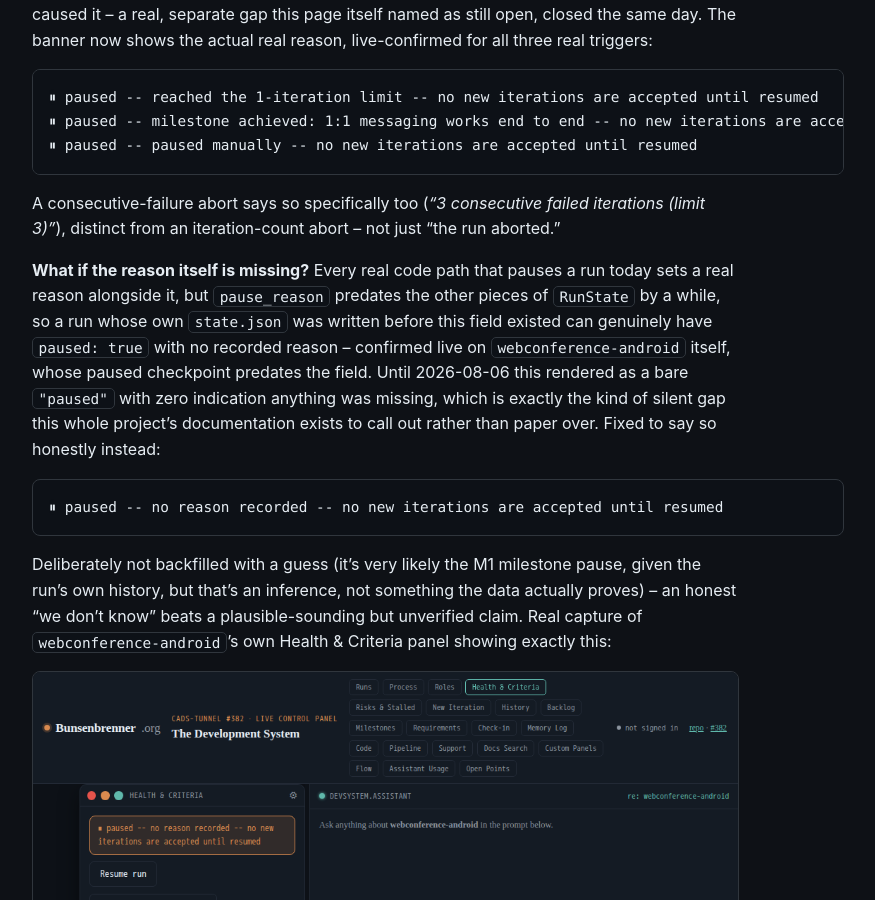
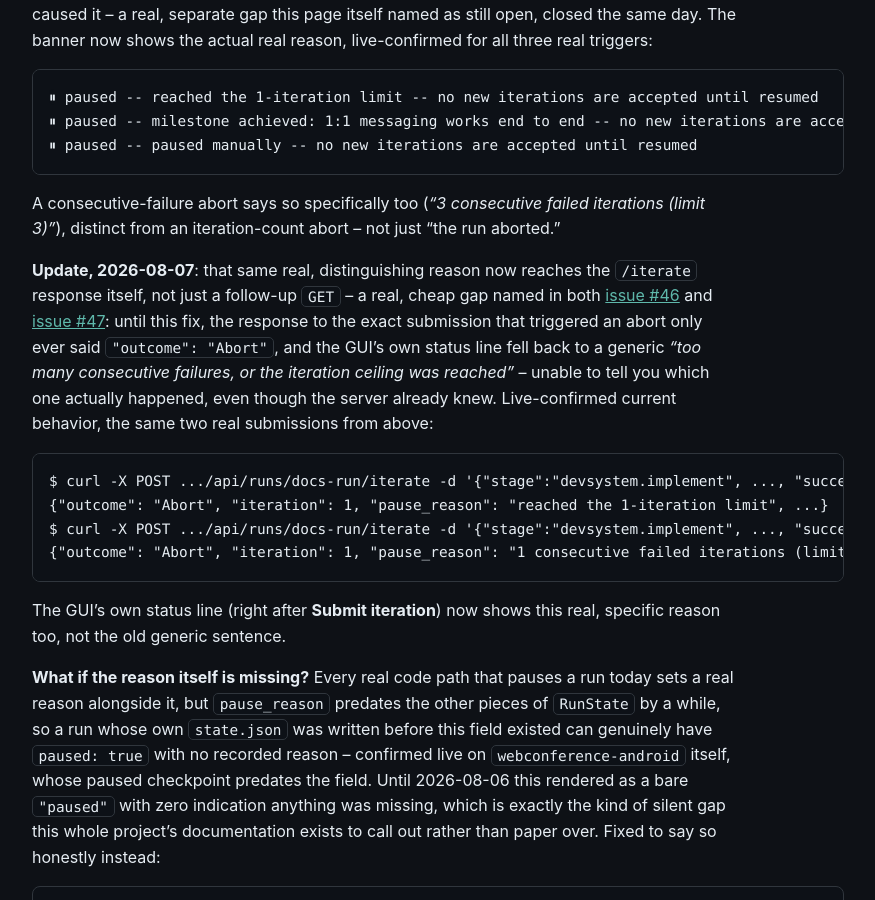
Before and after one commit to scimbe/CADS-devsystem-docs, a Jekyll site: the page built from _how-to/why-did-my-run-pause.md, in a window 1280 px wide and 900 px high, scrolled down 2003 px. Shown: the whole window, without its empty margins (322-1197 px from the left). Built offline with Jekyll 4.4.1, drawn with Linux system fonts in a browser that asks for light colours.

Commit message:
how-to: the /iterate response now carries the real abort reason too
CADS-devsystem@754f356 (issues #46/#47): the same real, distinguishing
pause_reason this page already covered for the GET/banner path now also
reaches the exact /iterate response that triggered the abort, and the
GUI's own status line uses it instead of the old generic "too many
consecutive failures, or the iteration ceiling was reached" sentence.
Live-confirmed both real cases before writing.

````diff
--- a/_how-to/why-did-my-run-pause.md
+++ b/_how-to/why-did-my-run-pause.md
@@ -68,6 +68,25 @@ now shows the actual real reason, live-confirmed for all three real triggers:
 
 A consecutive-failure abort says so specifically too (*"3 consecutive failed iterations (limit
 3)"*), distinct from an iteration-count abort -- not just "the run aborted."
+
+**Update, 2026-08-07**: that same real, distinguishing reason now reaches the `/iterate` response
+itself, not just a follow-up `GET` -- a real, cheap gap named in both [issue
+#46](https://github.com/scimbe/CADS-devsystem/issues/46) and [issue
+#47](https://github.com/scimbe/CADS-devsystem/issues/47): until this fix, the response to the exact
+submission that triggered an abort only ever said `"outcome": "Abort"`, and the GUI's own status
+line fell back to a generic *"too many consecutive failures, or the iteration ceiling was
+reached"* -- unable to tell you which one actually happened, even though the server already knew.
+Live-confirmed current behavior, the same two real submissions from above:
+
+```
+$ curl -X POST .../api/runs/docs-run/iterate -d '{"stage":"devsystem.implement", ..., "succeeded": true}'
+{"outcome": "Abort", "iteration": 1, "pause_reason": "reached the 1-iteration limit", ...}
+$ curl -X POST .../api/runs/docs-run/iterate -d '{"stage":"devsystem.implement", ..., "succeeded": false}'
+{"outcome": "Abort", "iteration": 1, "pause_reason": "1 consecutive failed iterations (limit 1)", ...}
+```
+
+The GUI's own status line (right after **Submit iteration**) now shows this real, specific reason
+too, not the old generic sentence.
 
 **What if the reason itself is missing?** Every real code path that pauses a run today sets a real
 reason alongside it, but `pause_reason` predates the other pieces of `RunState` by a while, so a run
````
